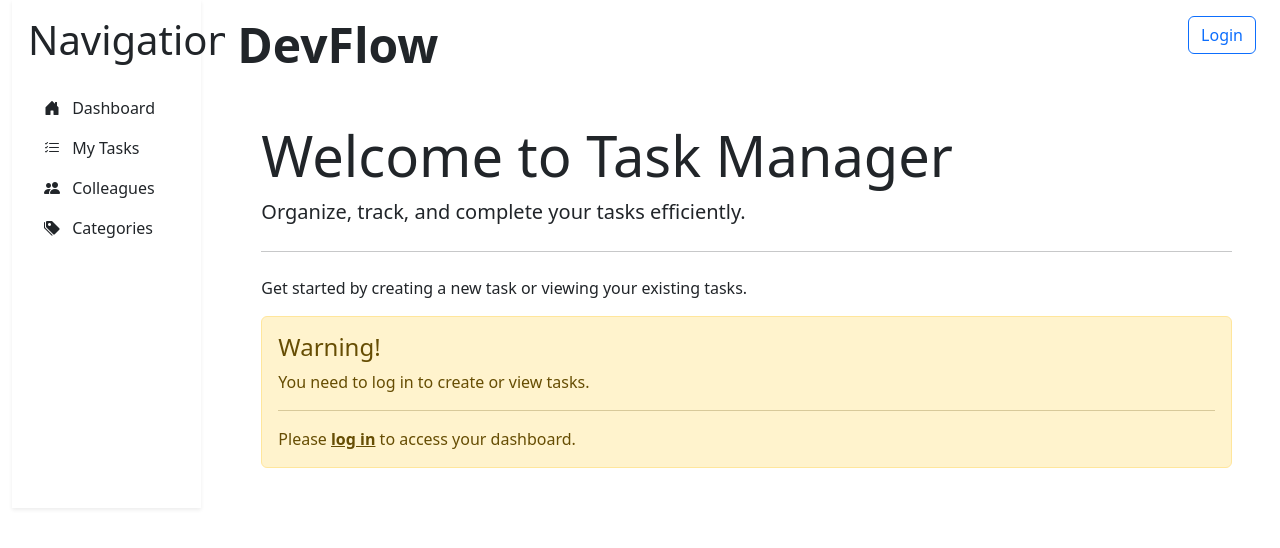
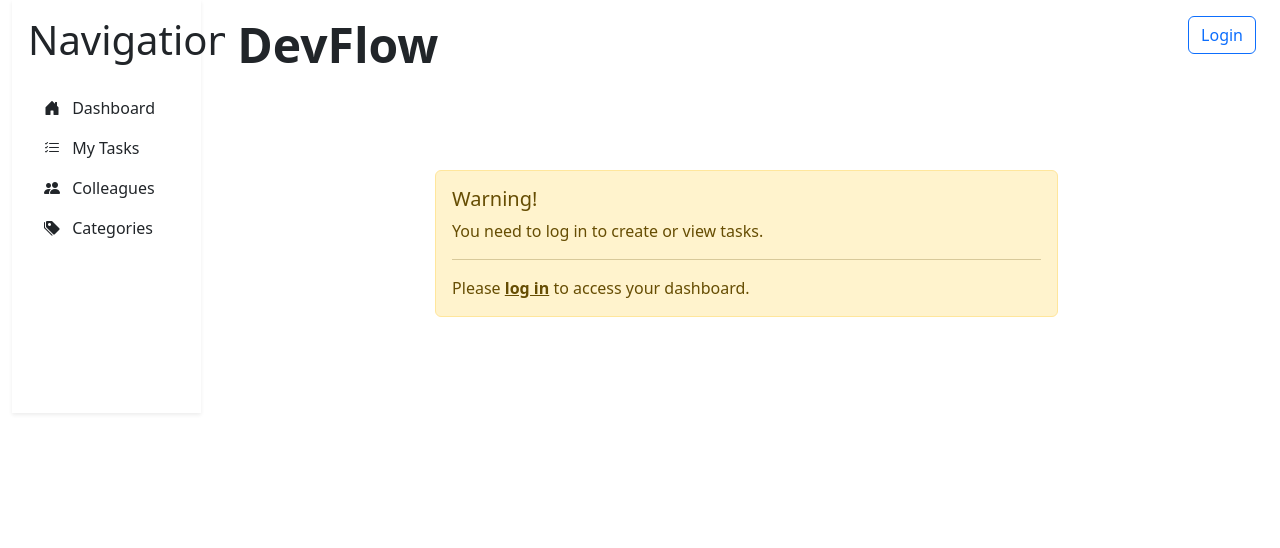
Before and after one commit to olena4reunited/it-company-task-manager, a Django app: page / in a window 1280 px wide. Shown: the top 548 px of the page. Run offline with Django 5.2, Linux system fonts and the light colour scheme; parts of the project's set-up code (start-up, migrations or seed data) failed here and were passed over.

Commit message:
feat: update index template

```diff
--- a/templates/task_manager/index.html
+++ b/templates/task_manager/index.html
@@ -1,69 +1,90 @@
 {% extends "base.html" %}
 
 {% block title %}
-  <title>Task Manager - Home</title>
+  <title>Task Manager</title>
 {% endblock %}
 
 {% block content %}
-  <div class="jumbotron">
-    <h1 class="display-4">Welcome to Task Manager</h1>
-    <p class="lead">Organize, track, and complete your tasks efficiently.</p>
-    <hr class="my-4">
-    <p>Get started by creating a new task or viewing your existing tasks.</p>
+<div class="container my-5">
+  <div class="row justify-content-center">
+    <div class="col-md-8">
 			{% if user.is_authenticated %}
-      <a class="btn btn-primary btn-lg" href="{% url 'task-manager:task-create' %}" role="button">Create & Assign Task</a>
-      <a class="btn btn-secondary btn-lg" href="{% url 'task-manager:user-tasks' %}" role="button">View Your Tasks</a>
+      <div class="card shadow-sm">
+        <div class="card-body text-center">
+          <p class="lead mb-4 fw-medium">Organize, track, and complete your tasks efficiently.</p>
+            <div class="d-grid gap-2 mb-3">
+              <a class="btn btn-primary" href="{% url 'task-manager:task-create' %}" role="button">Create & Assign Task</a>
+              <a class="btn btn-outline-secondary" href="{% url 'task-manager:user-tasks' %}" role="button">View Your Tasks</a>
+            </div>
           {% else %}
-      <div class="alert alert-warning" role="alert">
-        <h4 class="alert-heading">Warning!</h4>
-        <p>You need to log in to create or view tasks.</p>
+            <div class="alert alert-warning mb-4" role="alert">
+              <h5 class="alert-heading">Warning!</h5>
+              <p class="mb-0">You need to log in to create or view tasks.</p>
               <hr>
               <p class="mb-0">Please <a href="{% url 'login' %}" class="alert-link">log in</a> to access your dashboard.</p>
             </div>
+        </div>
+      </div>
 			{% endif %}
+    </div>
   </div>
 
   {% if user.is_authenticated %}
     <div class="row mt-5">
       <div class="col-md-4">
-        <h2>Recent Tasks</h2>
-        <ul class="list-group">
+        <div class="card shadow-sm">
+          <div class="card-body">
+            <h2 class="h5 mb-3 fw-medium">Nearest Deadline</h2>
+            <ul class="list-group list-group-flush">
               {% for task in tasks %}
-            <li class="list-group-item">
-              <a href="{% url 'task-manager:task-detail' pk=task.pk %}">{{ task.name }}</a>
-              <span class="badge bg-{% if task.is_completed %}success{% else %}warning{% endif %} float-end">
+                <li class="list-group-item d-flex justify-content-between align-items-center">
+                  <a href="{% url 'task-manager:task-detail' pk=task.pk %}" class="text-decoration-none text-dark">{{ task.name }}</a>
+                  <span class="badge bg-{% if task.is_completed %}success{% else %}warning{% endif %} rounded-pill">
                     {% if task.is_completed %}Completed{% else %}Pending{% endif %}
                   </span>
                 </li>
               {% empty %}
-            <li class="list-group-item">No recent tasks</li>
+                <li class="list-group-item">No tasks</li>
               {% endfor %}
             </ul>
           </div>
+        </div>
+      </div>
       <div class="col-md-4">
-        <h2>Task Types</h2>
-        <ul class="list-group">
+        <div class="card shadow-sm">
+          <div class="card-body">
+            <h2 class="h5 mb-3 fw-medium">Task Types</h2>
+            <ul class="list-group list-group-flush">
               {% for task_type in task_types %}
                 <li class="list-group-item">
-              <a href="{% url 'task-manager:task-type-detail' pk=task_type.pk %}">{{ task_type.name }}</a>
+                  <a href="{% url 'task-manager:task-type-detail' pk=task_type.pk %}" class="text-decoration-none text-dark">{{ task_type.name }}</a>
                 </li>
               {% empty %}
                 <li class="list-group-item">No task types available</li>
               {% endfor %}
             </ul>
           </div>
+        </div>
+      </div>
       <div class="col-md-4">
-        <h2>Team Members</h2>
-        <ul class="list-group">
+        <div class="card shadow-sm">
+          <div class="card-body">
+            <h2 class="h5 mb-3 fw-medium">Active workers</h2>
+            <ul class="list-group list-group-flush">
               {% for user in team_members %}
                 <li class="list-group-item">
-              <a href="{% url 'task-manager:worker-detail' pk=user.pk %}">{{ user.get_full_name|default:user.username }}</a>
+                  <a href="{% url 'task-manager:worker-detail' pk=user.pk %}" class="text-decoration-none text-dark">
+                    {{ user.get_full_name|default:user.username }}
+                  </a>
                 </li>
               {% empty %}
-            <li class="list-group-item">No team members available</li>
+                <li class="list-group-item">No workers available</li>
               {% endfor %}
             </ul>
           </div>
         </div>
+      </div>
+    </div>
   {% endif %}
+</div>
 {% endblock %}
```
Lines whose indentation alone changed are shown as unchanged.
